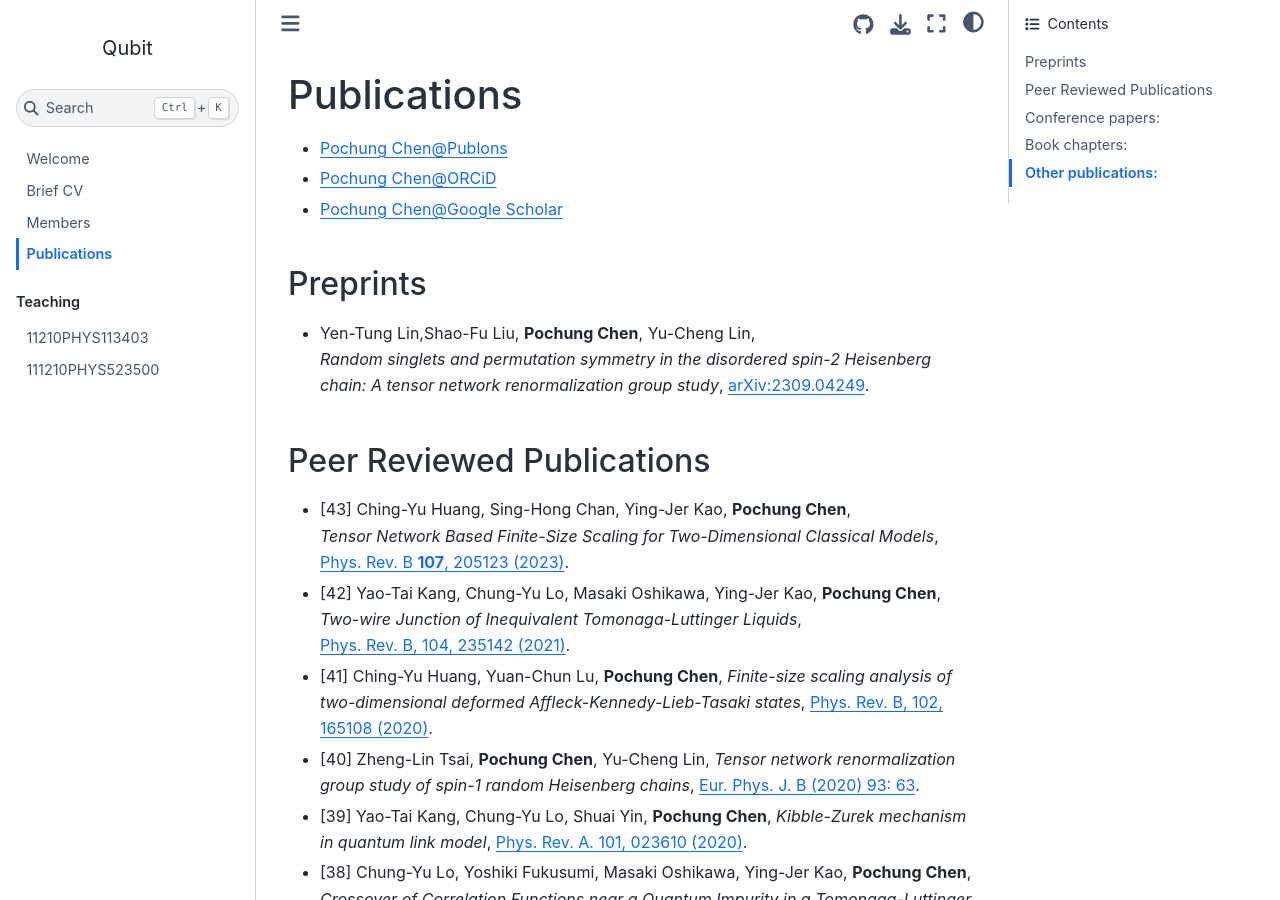
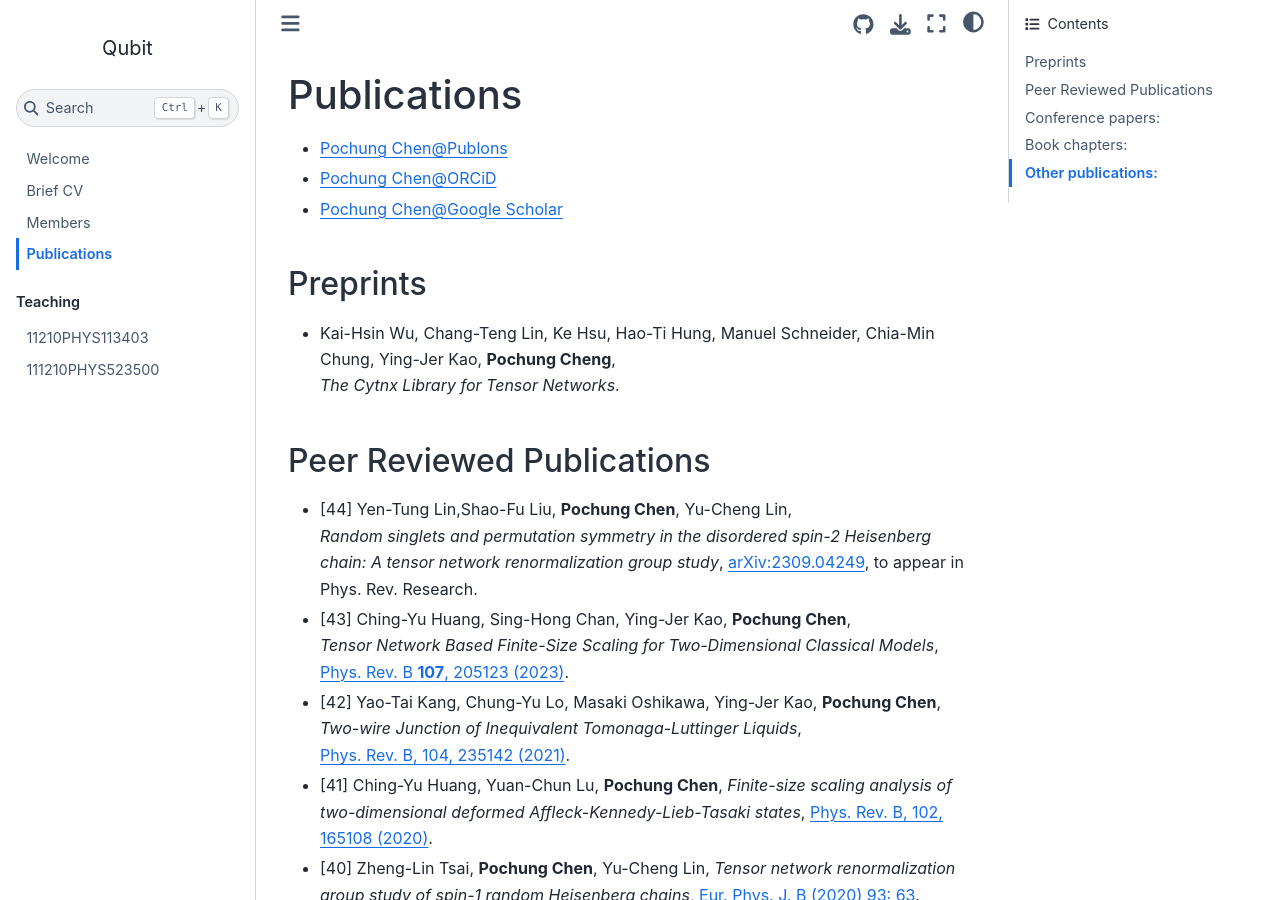
Before and after one commit to pcchen/pcchen.github.io, a Jupyter Book: the page built from publications.md, in a window 1280 px wide and 900 px high. Built offline with Jupyter Book 1.0.4 settings and Sphinx 7.4.7 and the Sphinx Book theme 1.1.4, drawn with Linux system fonts in a browser that asks for light colours; pages that are not in the unit, such as notebooks, are missing from menus.

Commit message:
update publication

```diff
--- a/publications.md
+++ b/publications.md
@@ -5,10 +5,12 @@
 * [Pochung Chen@Google Scholar](https://scholar.google.com.tw/citations?hl=en&user=blbepnIAAAAJ&view_op=list_works&sortby=pubdate)
 
 ## Preprints
-* Yen-Tung Lin,Shao-Fu Liu, **Pochung Chen**, Yu-Cheng Lin,
-<br>*Random singlets and permutation symmetry in the disordered spin-2 Heisenberg chain: A tensor network renormalization group study*, [arXiv:2309.04249](https://arxiv.org/abs/2309.04249).
+* Kai-Hsin Wu, Chang-Teng Lin, Ke Hsu, Hao-Ti Hung, Manuel Schneider, Chia-Min Chung, Ying-Jer Kao, **Pochung Cheng**,<br>*The Cytnx Library for Tensor Networks*.
 
 ## Peer Reviewed Publications
+* [44] Yen-Tung Lin,Shao-Fu Liu, **Pochung Chen**, Yu-Cheng Lin,
+<br>*Random singlets and permutation symmetry in the disordered spin-2 Heisenberg chain: A tensor network renormalization group study*, [arXiv:2309.04249](https://arxiv.org/abs/2309.04249), to appear in Phys. Rev. Research.
+
 * [43] Ching-Yu Huang, Sing-Hong Chan, Ying-Jer Kao, **Pochung Chen**, <br>*Tensor Network Based Finite-Size Scaling for Two-Dimensional Classical Models*, [Phys. Rev. B **107**, 205123 (2023)](https://journals.aps.org/prb/abstract/10.1103/PhysRevB.107.205123).
 * [42] Yao-Tai Kang, Chung-Yu Lo, Masaki Oshikawa, Ying-Jer Kao, **Pochung Chen**, <br>*Two-wire Junction of Inequivalent Tomonaga-Luttinger Liquids*, <br>[Phys. Rev. B, 104, 235142 (2021)](https://journals.aps.org/prb/abstract/10.1103/PhysRevB.104.235142).
 * [41] Ching-Yu Huang, Yuan-Chun Lu, **Pochung Chen**, *Finite-size scaling analysis of two-dimensional deformed Affleck-Kennedy-Lieb-Tasaki states*, [Phys. Rev. B, 102, 165108 (2020)](https://journals.aps.org/prb/abstract/10.1103/PhysRevB.102.165108).
```
